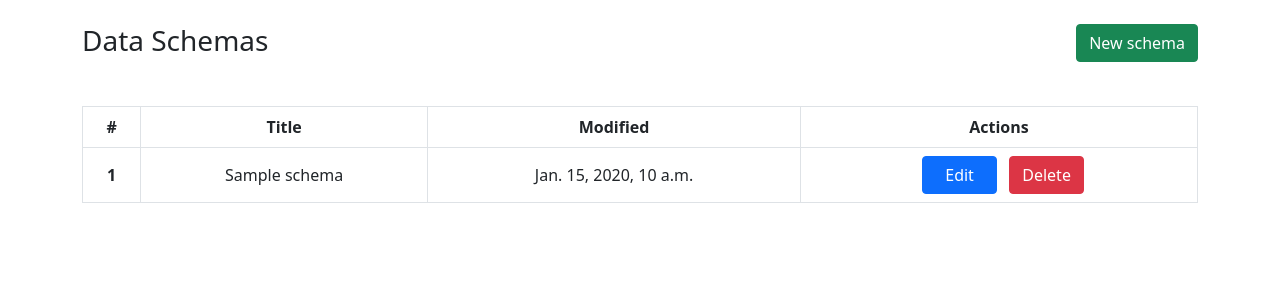
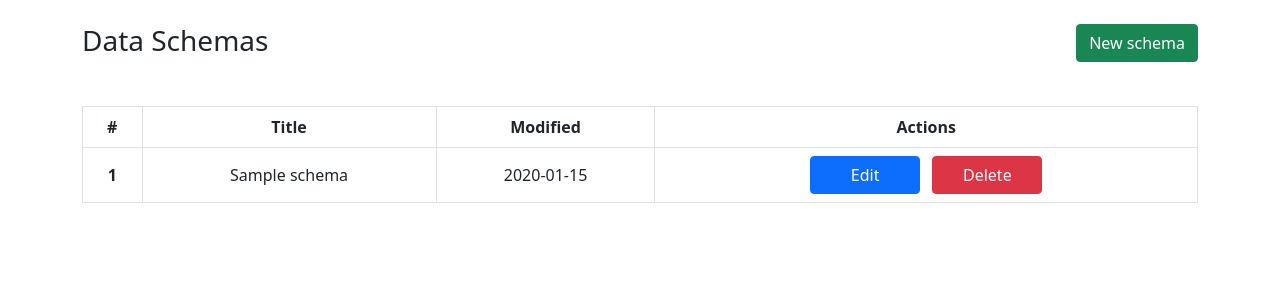
Before and after one commit to Andrii-Dykyi/fakeCSV_Django_jQuery, a Django app: template schemas/templates/schemas/index.html in a window 1280 px wide. Shown: the part 56-356 px from the top of the page. Run offline with Django 3.2, Linux system fonts and the light colour scheme; the template is opened without the code that fills it: most values are stand-ins (such as "Sample title", 1, 10 or a date in 2020).

Commit message:
Some style refactor

```diff
--- a/schemas/static/schemas/css/style.css
+++ b/schemas/static/schemas/css/style.css
@@ -6,6 +6,10 @@
     visibility: hidden;
 }
 
-.editButton {
-    width: 75px;
+.actionButton {
+    width: 110px;
 }
+
+.taskStatus {
+    width: 110px;
+}
--- a/schemas/templates/schemas/index.html
+++ b/schemas/templates/schemas/index.html
@@ -20,10 +20,10 @@
             <tr>
                 <th class="align-middle" scope="row">{{ forloop.counter }}</th>
                 <td class="align-middle">{{ schema.name }}</td>
-                <td class="align-middle">{{ schema.modified }}</td>
+                <td class="align-middle">{{ schema.modified|date:"Y-m-d" }}</td>
                 <td>
-                    <a class="btn btn-primary ms-2 editButton" href="{{ schema.get_absolute_url }}" role="button">Edit</a>
-                    <a class="btn btn-danger ms-2" href="#" role="button">Delete</a>
+                    <a class="btn btn-primary actionButton" href="{{ schema.get_absolute_url }}" role="button">Edit</a>
+                    <a class="btn btn-danger ms-2 actionButton" href="#" role="button">Delete</a>
                 </td>
             </tr>
         {% endfor %}
```
